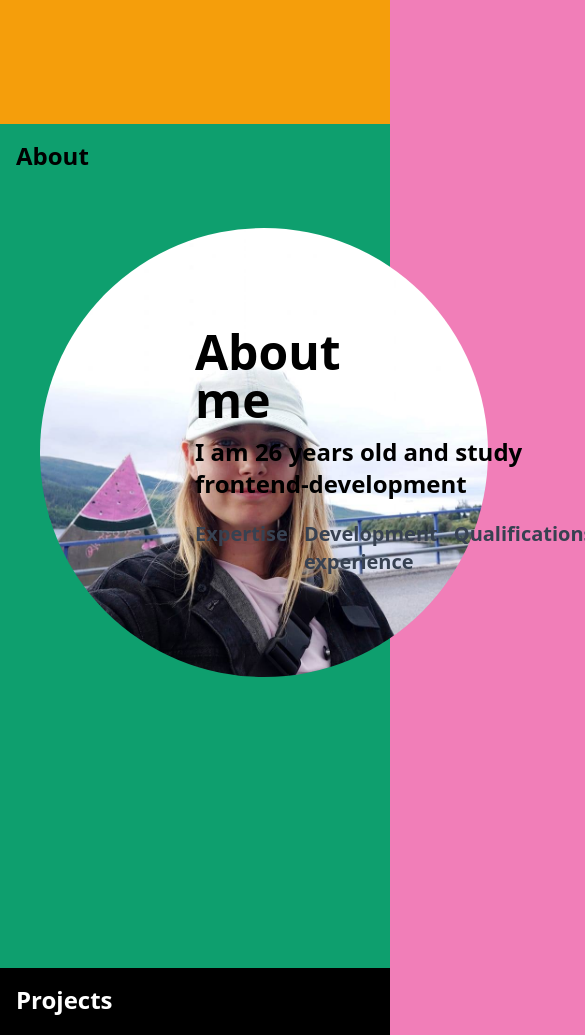
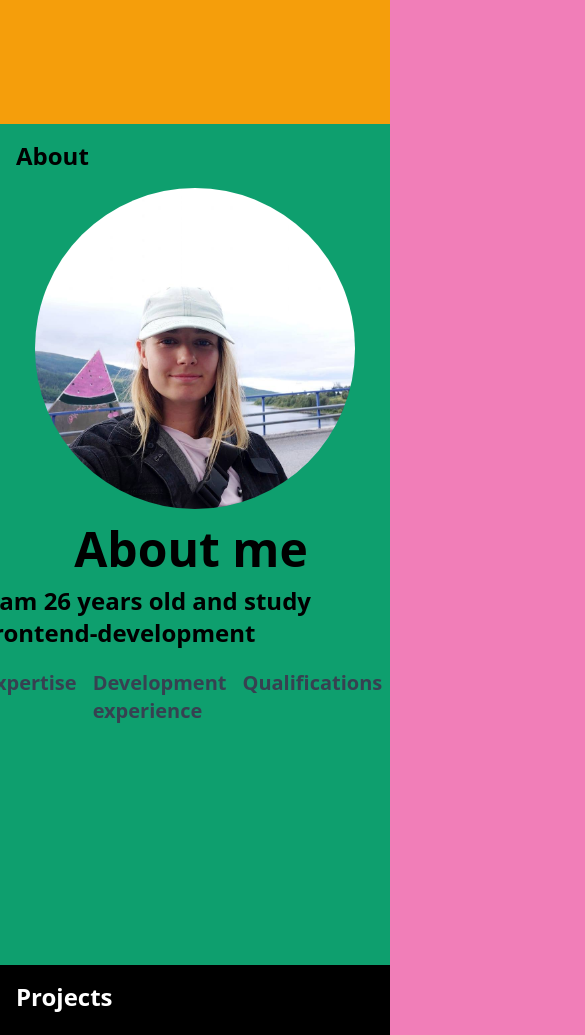
Before and after one commit to Stenemur/Stenemur.github.io, a website built with Vite: page index.html in a window 390 px wide. Shown: the part 720-1755 px from the top of the page, 585 px wide, since content can reach past the window. Built offline with nearby package versions, Linux system fonts and the light colour scheme.

Commit message:
started responsive on about page

```diff
--- a/index.html
+++ b/index.html
@@ -193,17 +193,17 @@
 
 
   </header>
-  <section id="about" class="bg-green-500 h-screen">
+  <section id="about" class="bg-green-500 sm:h-screen md:h-screen lg:h-screen">
     <div class="max-w-screen-xl h-auto flex flex-wrap items-center justify-between mx-auto p-4">
 
       <p class="self-center text-2xl font-semibold whitespace-nowrap dark:text-white">About</p>
     </div>
-    <div class="grid grid-cols-2">
-      <div class="">
-        <img src="./public/Profilbild.jpg" alt="profile picture" class="max-w-md rounded-full my-10 ml-10">
+    <div class="grid gap-4 xl:grid-cols-3 md:grid-cols-2 grid-cols-1">
+      <div class=" my-0 md:my-10 md:mr-10 mx-px md:max-w-md h-full justify-center">
+        <img src="/Profilbild.jpg" alt="profile picture" class="rounded-full mx-auto max-w-xs sm:max-w-md md:max-w-full">
       </div>
 
-      <div class="flex justify-center items-start flex-col h-full">
+      <div class="flex justify-center items-center flex-col h-full mr-2">
         <h2 class="font-semibold text-5xl mb-3">About me</h2>
         <div class="relative">
         <p class="font-semibold text-2xl mb-2">I am 26 years old and study frontend-development</p>
@@ -251,6 +251,7 @@
         </div>
         </div>
         </div>
+        <div class="block xl:hidden h-60"></div>
 
   </section>
 
```
